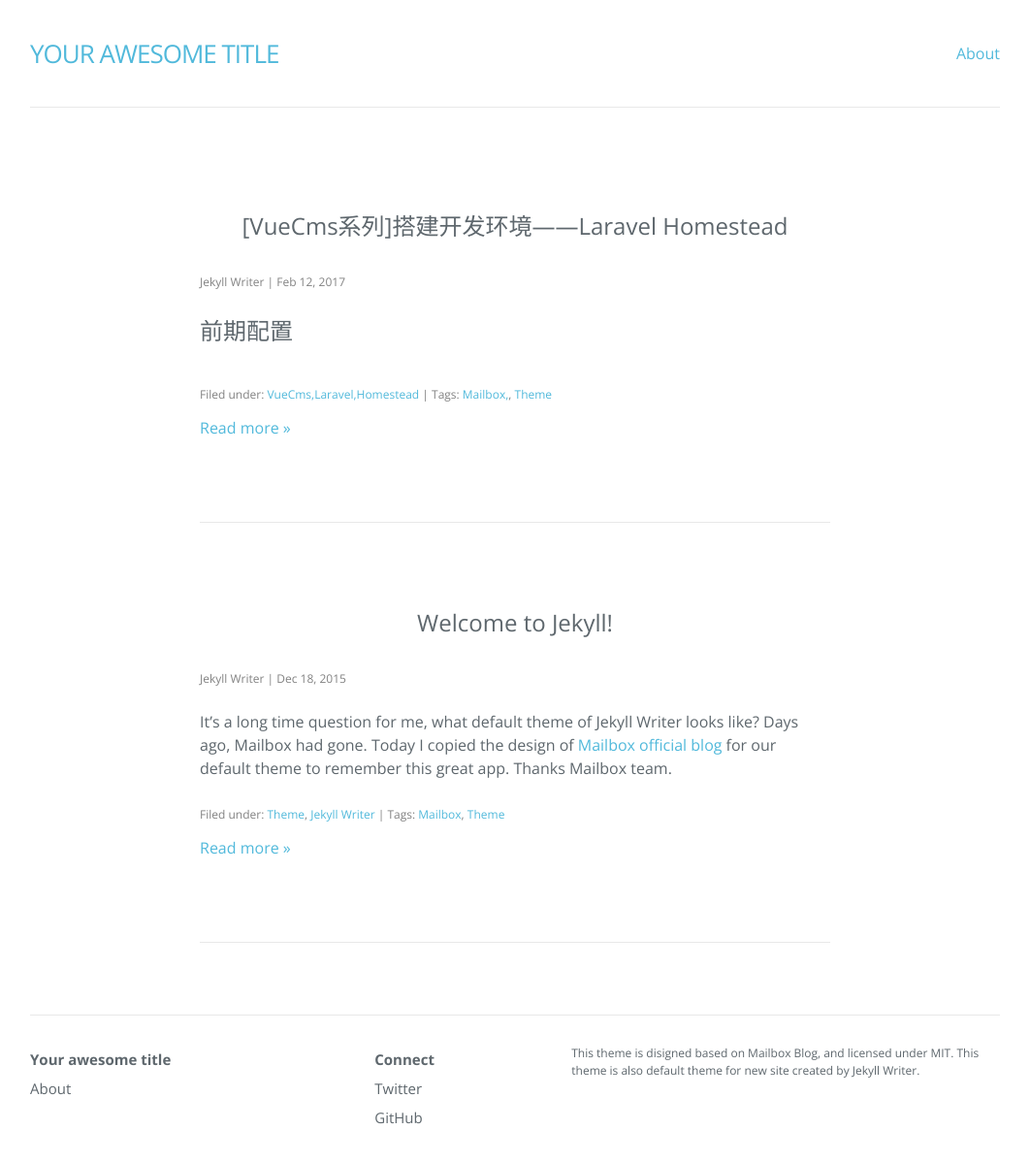
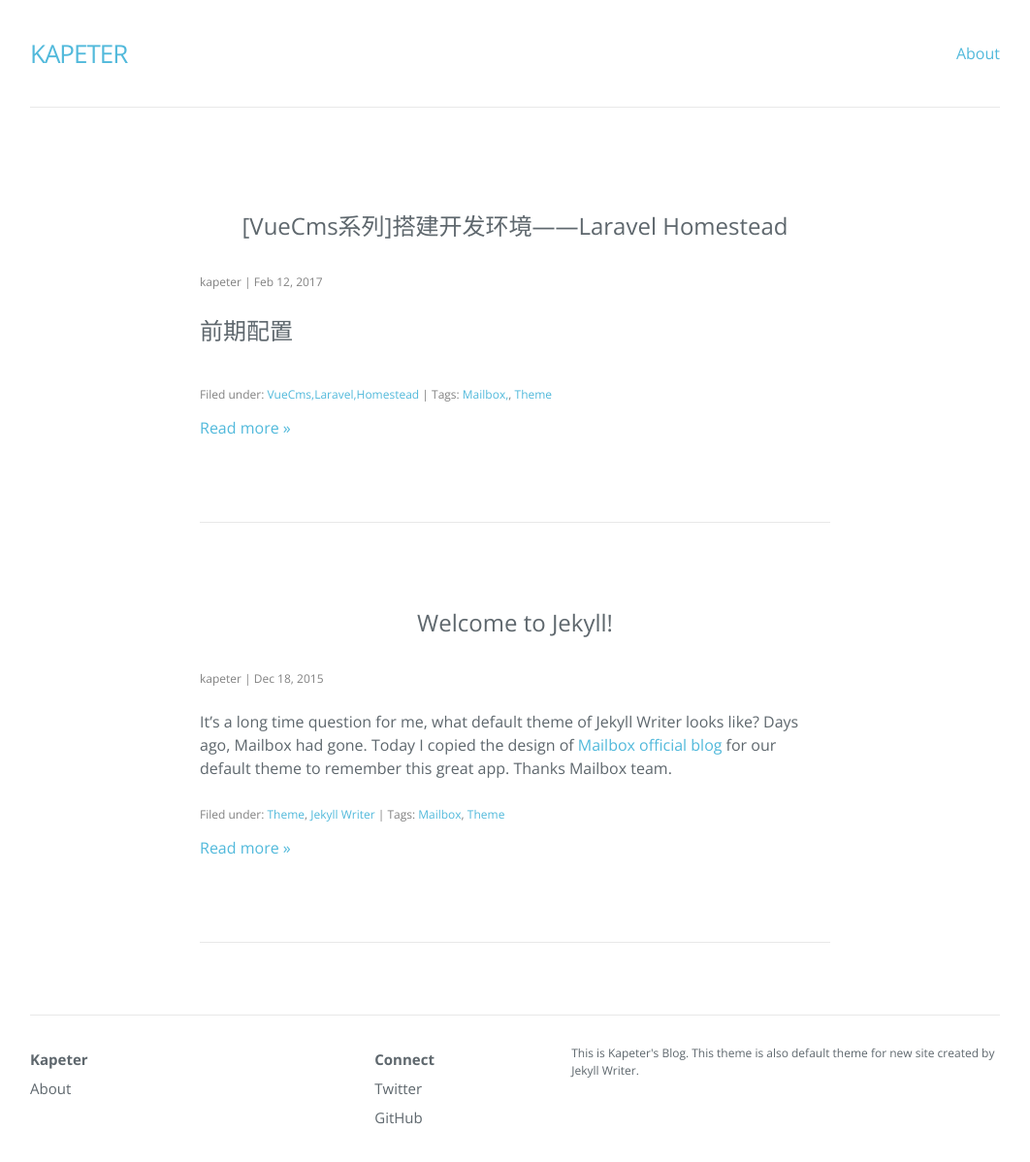
Before and after one commit to kapeter/kapeter.github.io, a Jekyll site: the page built from index.html, in a window 1280 px wide and 1235 px high. Shown: the top 1198 px of the window at 97% size, without its empty margins (109-1171 px from the left). Built offline with Jekyll 4.4.1, drawn with Linux system fonts in a browser that asks for light colours; nearby versions of some CDN libraries; the list of posts is cut into pages by our own code.

Commit message:
更新网站设置

```diff
--- a/_config.yml
+++ b/_config.yml
@@ -6,16 +6,16 @@
 # 'jekyll serve'. If you change this file, please restart the server process.
 
 # Site settings
-title: Your awesome title
-author: Jekyll Writer
+title: Kapeter
+author: kapeter
 description: > # this means to ignore newlines until "baseurl:"
-  This theme is disigned based on Mailbox Blog, and licensed under MIT.
+  This is Kapeter's Blog.
   This theme is also default theme for new site created by Jekyll Writer.
 permalink: /:year/:month/:day/:title/
 paginate: 6
 paginate_path: "/page/:num/"
-twitter_username: jekyllwriter
-github_username:  jekyllwriter
+twitter_username: kapeter
+github_username:  kapeter
 gems: [jekyll-paginate]
 markdown: kramdown
 baseurl: ""
```
